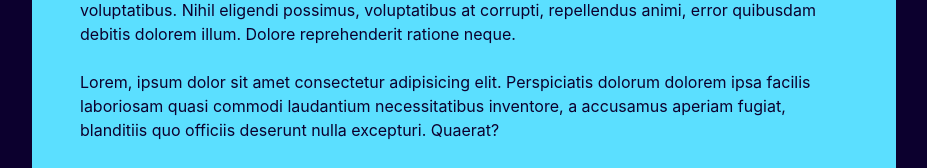
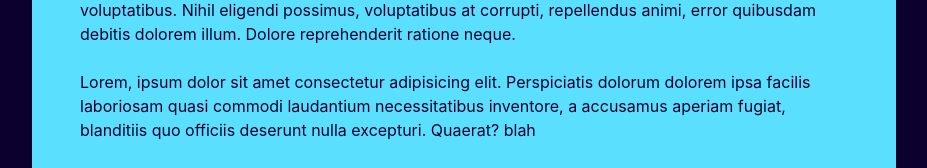
Before and after one commit to YB-BigSwan/swanson-portfolio, a React (Vite) app: page / in a window 1280 px wide. Shown: the part 1093-1261 px from the top of the page, without its empty margins (176-1103 px from the left). Built offline with nearby package versions, Linux system fonts and the light colour scheme; a web font is replaced by a local one.

Commit message:
testing deployment

```diff
--- a/src/components/About.jsx
+++ b/src/components/About.jsx
@@ -18,7 +18,7 @@ function About() {
             Lorem, ipsum dolor sit amet consectetur adipisicing elit.
             Perspiciatis dolorum dolorem ipsa facilis laboriosam quasi commodi
             laudantium necessitatibus inventore, a accusamus aperiam fugiat,
-            blanditiis quo officiis deserunt nulla excepturi. Quaerat?
+            blanditiis quo officiis deserunt nulla excepturi. Quaerat? blah
           </p>
         </div>
       </div>
```
